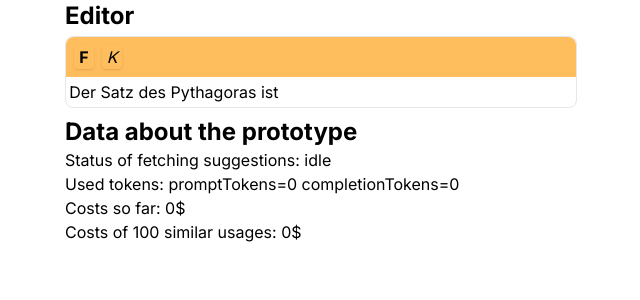
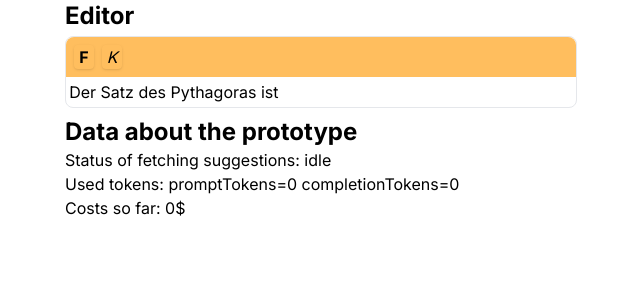
Before and after one commit to kulla/2024-07-16-slate-with-chatgpt-suggestion-with-next-js, a Next.js app: page / in a window 1280 px wide. Shown: the top 300 px of the page, without its empty margins (319-959 px from the left). Built offline with nearby package versions, Linux system fonts and the light colour scheme.

Commit message:
feat: set lang=de

```diff
--- a/app/editor.tsx
+++ b/app/editor.tsx
@@ -186,7 +186,7 @@ const SlateEditor = () => {
   return (
     <>
       <h1>Editor</h1>
-      <div className="mt-1 border rounded-lg mb-2">
+      <div className="mt-1 border rounded-lg mb-2" lang="de">
         <div
           style={{ backgroundColor: '#FFBE5E' }}
           className="p-2 flex space-x-2 rounded-t-lg"
@@ -224,7 +224,6 @@ const SlateEditor = () => {
         {completionTokens}
       </p>
       <p>Costs so far: {cost}$</p>
-      <p>Costs of 100 similar usages: {cost * 100}$</p>
     </>
   )
 }
```
